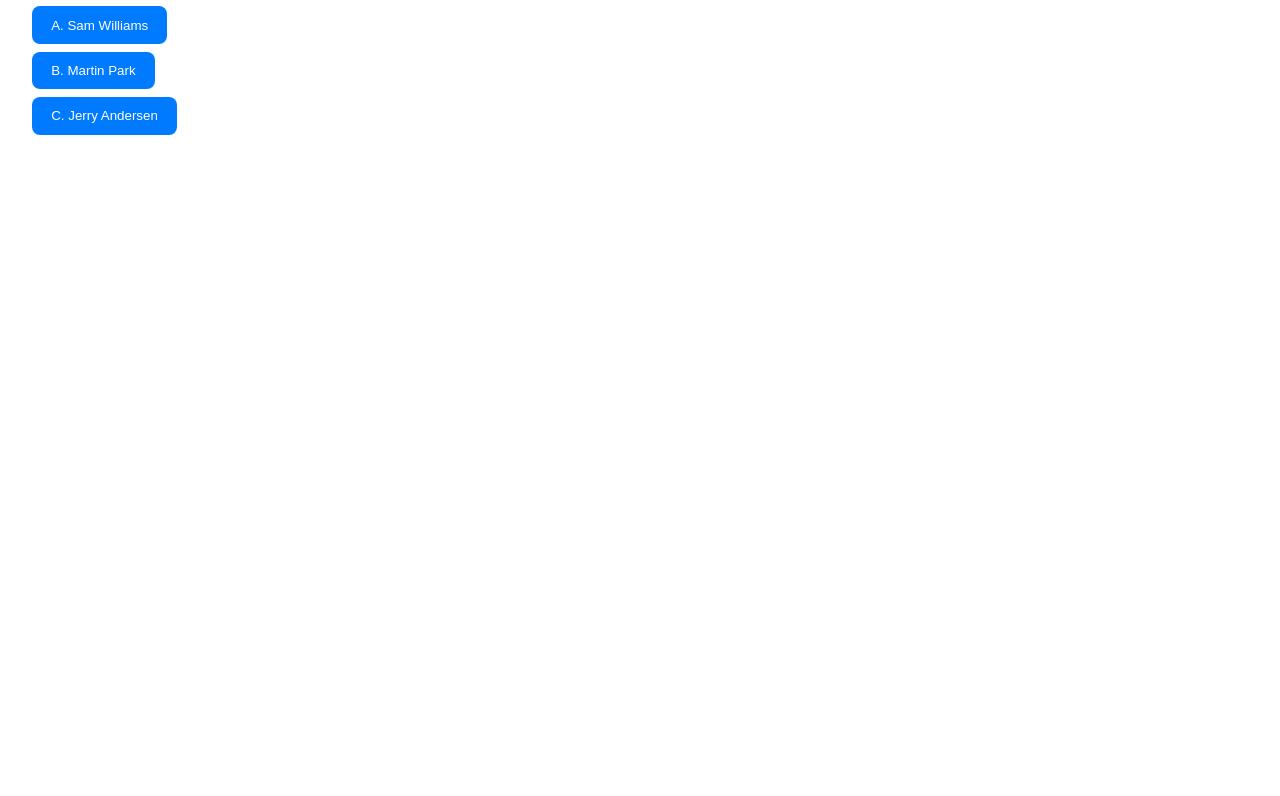
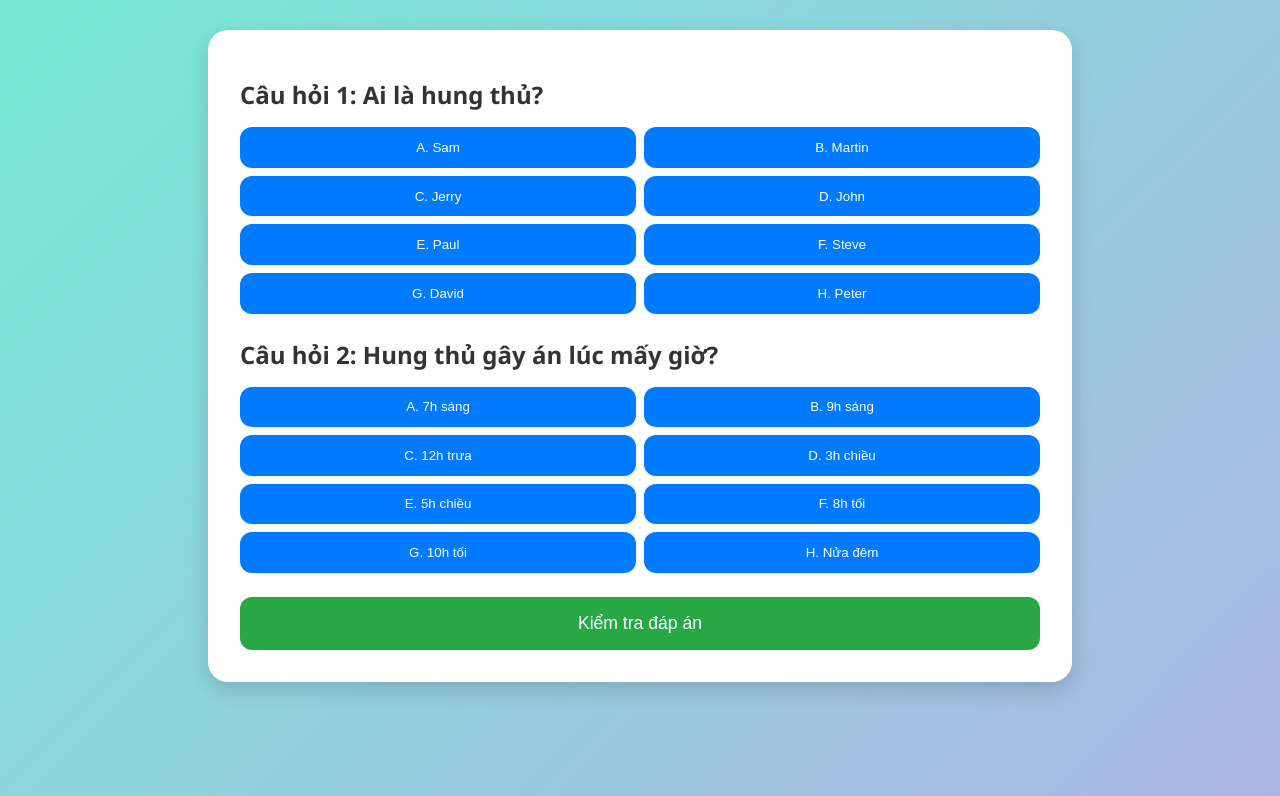
Before and after one commit to aliduong/hosomat, a plain HTML site: page index.html in a window 1280 px wide. Shown: the part 84-880 px from the top of the page. Before the commit the page ends 800 px from the top, so only its background shows below. Drawn offline with Linux system fonts and the light colour scheme.

Commit message:
Add files via upload

```diff
--- a/index.html
+++ b/index.html
@@ -2,31 +2,173 @@
 <html lang="vi">
 <head>
   <meta charset="UTF-8">
-  <title>Quiz: Ai là hung thủ?</title>
+  <title>Quiz: Tìm hung thủ</title>
   <style>
-    body { font-family: Arial, sans-serif; margin: 2rem; }
-    button { display: block; margin: 0.5rem 0; padding: 0.7rem 1.2rem; border: none; border-radius: 8px; background: #007bff; color: white; cursor: pointer; }
-    button:hover { background: #0056b3; }
-    .feedback { margin-top: 1rem; font-weight: bold; }
+    body {
+      font-family: 'Segoe UI', Tahoma, sans-serif;
+      background: linear-gradient(135deg, #74ebd5, #ACB6E5);
+      min-height: 100vh;
+      display: flex;
+      align-items: center;
+      justify-content: center;
+      padding: 2rem;
+    }
+
+    .quiz-box {
+      background: #fff;
+      padding: 2rem;
+      border-radius: 20px;
+      box-shadow: 0 8px 20px rgba(0,0,0,0.15);
+      max-width: 800px;
+      width: 100%;
+      animation: fadeIn 0.8s ease;
+    }
+
+    h2 {
+      margin: 1rem 0;
+      color: #333;
+    }
+
+    .answers {
+      display: grid;
+      grid-template-columns: repeat(2, 1fr);
+      gap: 0.5rem;
+      margin-bottom: 1.5rem;
+    }
+
+    button.option {
+      padding: 0.8rem;
+      border: none;
+      border-radius: 12px;
+      background: #007bff;
+      color: white;
+      cursor: pointer;
+      transition: all 0.3s ease;
+    }
+
+    button.option:hover {
+      background: #0056b3;
+      transform: scale(1.03);
+    }
+
+    /* Khi được chọn */
+    button.option.selected {
+      background: #004085; /* xanh dương đậm hơn */
+    }
+
+    .check-btn {
+      display: block;
+      width: 100%;
+      margin-top: 1rem;
+      padding: 1rem;
+      font-size: 1.1rem;
+      border: none;
+      border-radius: 12px;
+      background: #28a745;
+      color: white;
+      cursor: pointer;
+      transition: all 0.3s ease;
+    }
+
+    .check-btn:hover {
+      background: #1e7e34;
+    }
+
+    .feedback {
+      margin-top: 1.5rem;
+      font-weight: bold;
+      font-size: 1.2rem;
+      display: none;
+      padding: 1rem;
+      border-radius: 12px;
+    }
+
+    .wrong {
+      background: #f8d7da;
+      color: #721c24;
+      border: 1px solid #f5c6cb;
+    }
+
+    .result-img {
+      display: none;
+      text-align: center;
+    }
+
+    .result-img img {
+      max-width: 100%;
+      border-radius: 20px;
+      box-shadow: 0 8px 20px rgba(0,0,0,0.2);
+    }
+
+    @keyframes fadeIn {
+      from { opacity: 0; transform: translateY(20px); }
+      to { opacity: 1; transform: translateY(0); }
+    }
   </style>
 </head>
 <body>
-  <h1>Ai là kẻ sát nhân?</h1>
-  <button onclick="check('A')">A. Sam Williams</button>
-  <button onclick="check('B')">B. Martin Park</button>
-  <button onclick="check('C')">C. Jerry Andersen</button>
-  <div id="feedback" class="feedback"></div>
+  <div class="quiz-box" id="quiz-box">
+    <h2>Câu hỏi 1: Ai là hung thủ?</h2>
+    <div class="answers" id="q1">
+      <button class="option" onclick="selectAnswer(1,'A',this)">A. Sam</button>
+      <button class="option" onclick="selectAnswer(1,'B',this)">B. Martin</button>
+      <button class="option" onclick="selectAnswer(1,'C',this)">C. Jerry</button>
+      <button class="option" onclick="selectAnswer(1,'D',this)">D. John</button>
+      <button class="option" onclick="selectAnswer(1,'E',this)">E. Paul</button>
+      <button class="option" onclick="selectAnswer(1,'F',this)">F. Steve</button>
+      <button class="option" onclick="selectAnswer(1,'G',this)">G. David</button>
+      <button class="option" onclick="selectAnswer(1,'H',this)">H. Peter</button>
+    </div>
+
+    <h2>Câu hỏi 2: Hung thủ gây án lúc mấy giờ?</h2>
+    <div class="answers" id="q2">
+      <button class="option" onclick="selectAnswer(2,'A',this)">A. 7h sáng</button>
+      <button class="option" onclick="selectAnswer(2,'B',this)">B. 9h sáng</button>
+      <button class="option" onclick="selectAnswer(2,'C',this)">C. 12h trưa</button>
+      <button class="option" onclick="selectAnswer(2,'D',this)">D. 3h chiều</button>
+      <button class="option" onclick="selectAnswer(2,'E',this)">E. 5h chiều</button>
+      <button class="option" onclick="selectAnswer(2,'F',this)">F. 8h tối</button>
+      <button class="option" onclick="selectAnswer(2,'G',this)">G. 10h tối</button>
+      <button class="option" onclick="selectAnswer(2,'H',this)">H. Nửa đêm</button>
+    </div>
+
+    <button class="check-btn" onclick="checkAnswers()">Kiểm tra đáp án</button>
+
+    <div id="feedback" class="feedback"></div>
+  </div>
+
+  <div class="result-img" id="result-img">
+    <img src="secret.jpg" alt="Kết quả bí mật">
+  </div>
 
   <script>
-    const correct = 'B'; // đáp án đúng
-    function check(choice) {
-      const f = document.getElementById('feedback');
-      if (choice === correct) {
-        f.style.color = 'green';
-        f.textContent = '🎉 Chính xác! Hung thủ là Martin Park. Đây là thông tin thêm...';
+    const correctAnswers = { q1: 'B', q2: 'H' };
+    let userAnswers = { q1: null, q2: null };
+
+    function selectAnswer(question, choice, btn) {
+      // Lưu đáp án
+      userAnswers["q"+question] = choice;
+
+      // Xóa selected của tất cả nút trong câu hỏi đó
+      const container = document.getElementById("q"+question);
+      const buttons = container.getElementsByClassName("option");
+      for (let b of buttons) {
+        b.classList.remove("selected");
+      }
+
+      // Thêm selected cho nút được chọn
+      btn.classList.add("selected");
+    }
+
+    function checkAnswers() {
+      const feedback = document.getElementById('feedback');
+      if (userAnswers.q1 === correctAnswers.q1 && userAnswers.q2 === correctAnswers.q2) {
+        document.getElementById('quiz-box').style.display = "none";
+        document.getElementById('result-img').style.display = "block";
       } else {
-        f.style.color = 'red';
-        f.textContent = '❌ Sai rồi, hãy thử lại!';
+        feedback.style.display = "block";
+        feedback.className = "feedback wrong";
+        feedback.textContent = "❌ Chưa chính xác, hãy thử lại!";
       }
     }
   </script>
```
